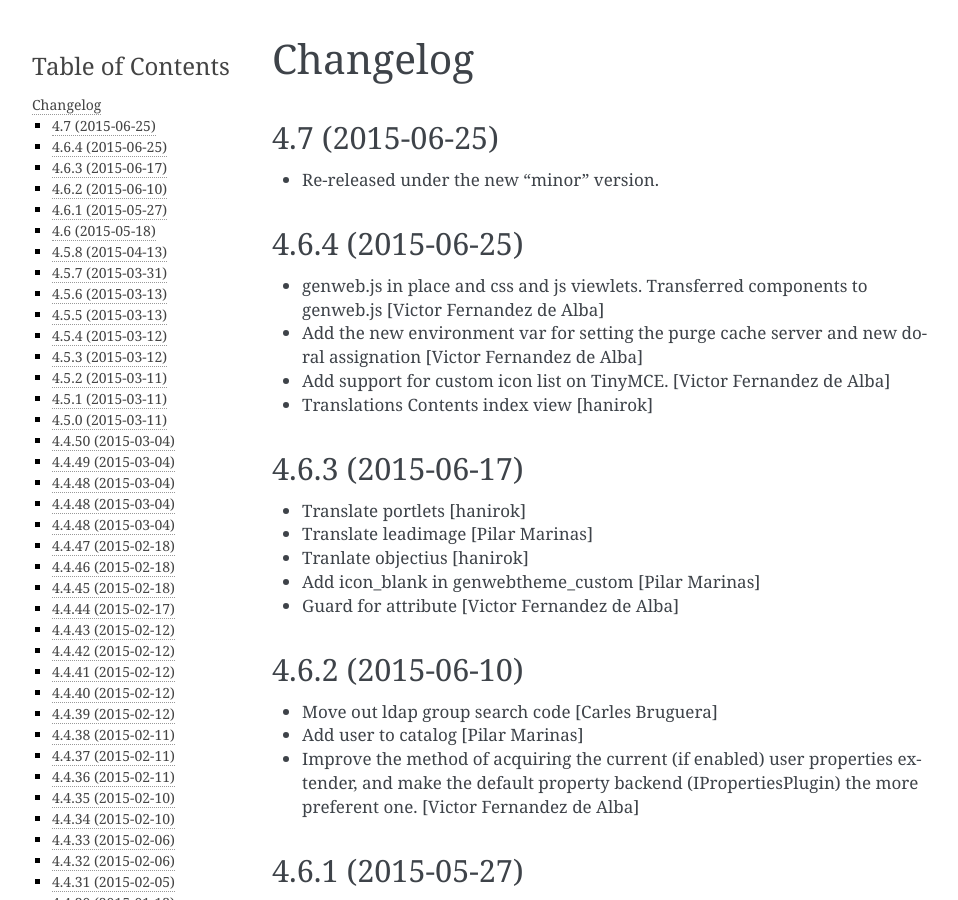
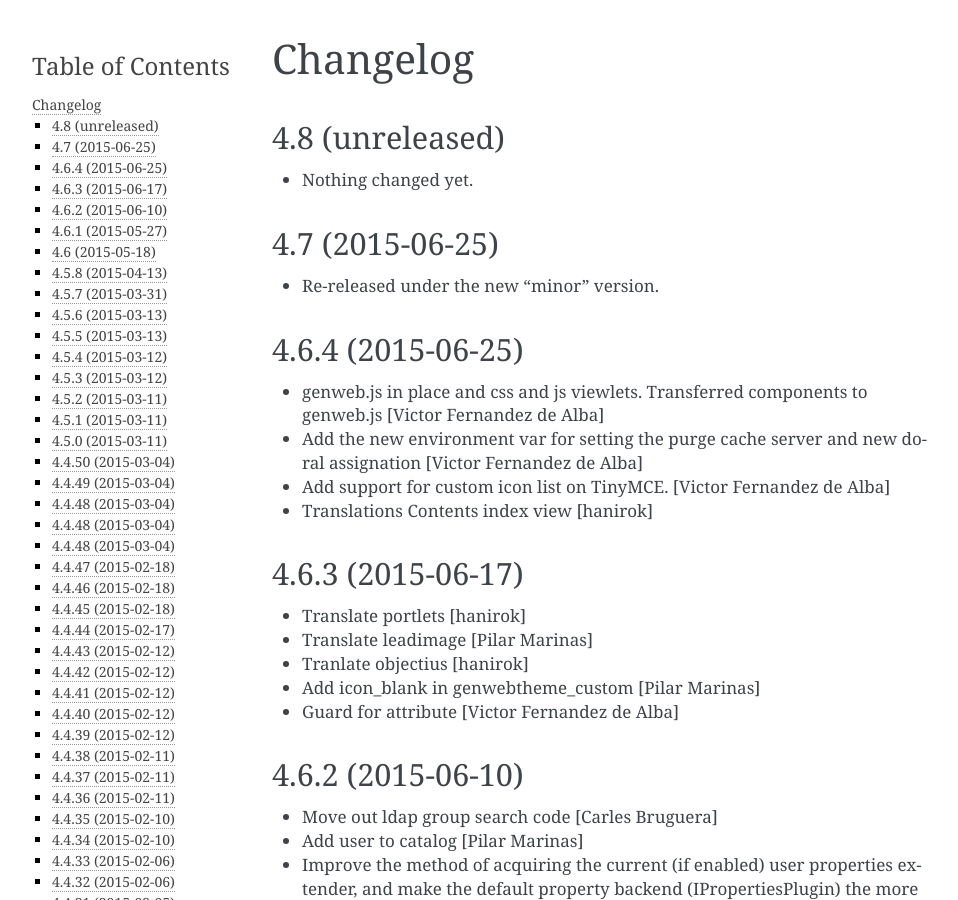
Before and after one commit to UPCnet/genweb.core, a Sphinx documentation site: the page built from docs/HISTORY.rst, in a window 1280 px wide and 900 px high. Shown: the whole window, without its empty margins (148-1106 px from the left). Built offline with Sphinx 7.4.7, drawn with Linux system fonts in a browser that asks for light colours.

Commit message:
Back to development: 4.8

```diff
--- a/docs/HISTORY.rst
+++ b/docs/HISTORY.rst
@@ -1,5 +1,11 @@
 Changelog
 =========
+
+4.8 (unreleased)
+----------------
+
+- Nothing changed yet.
+
 
 4.7 (2015-06-25)
 ----------------
--- a/setup.py
+++ b/setup.py
@@ -1,7 +1,7 @@
 from setuptools import setup, find_packages
 import os
 
-version = '4.7'
+version = '4.8.dev0'
 
 README = open('README.rst').read()
 HISTORY = open(os.path.join('docs', 'HISTORY.rst')).read()
```
